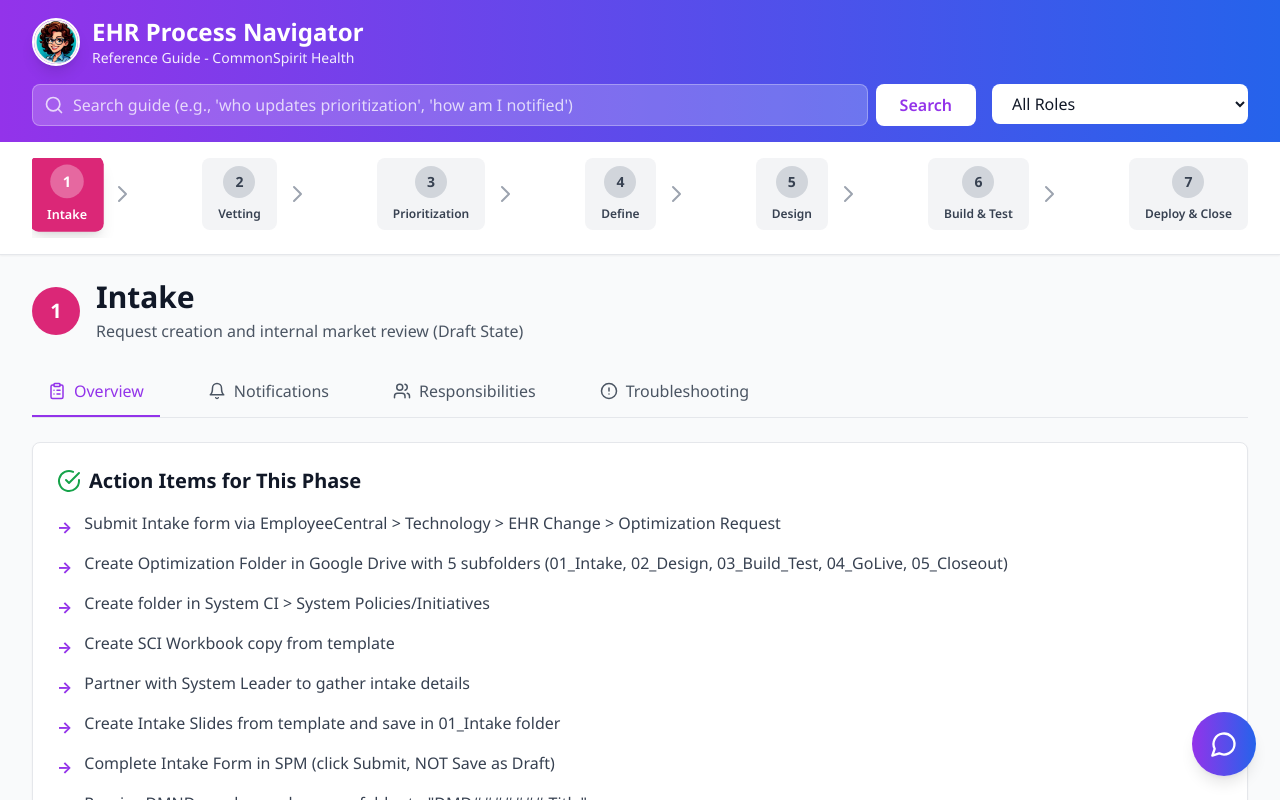
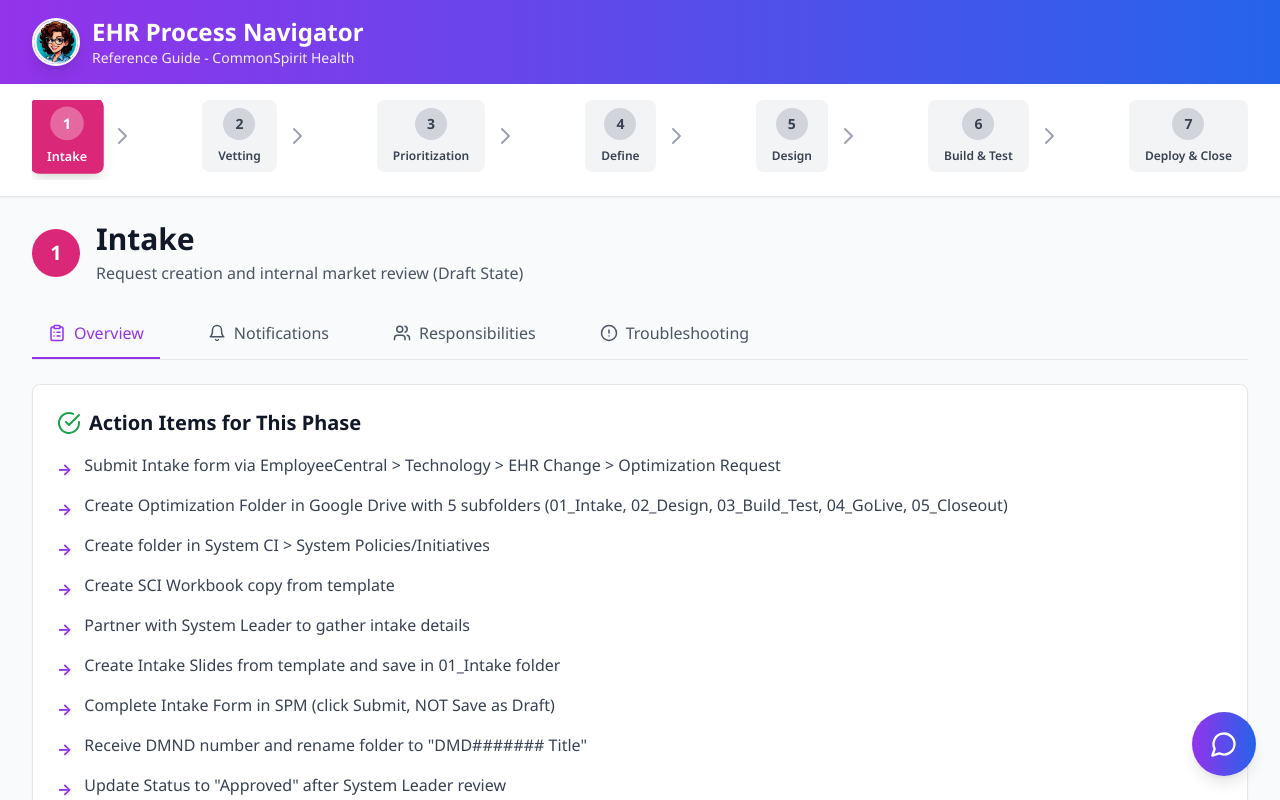
Before and after one commit to mkoepkeci-cmyk/Sophia, a React (Vite) app: page / in a window 1280 px wide. Shown: the top 800 px of the page. Built offline with nearby package versions, Linux system fonts and the light colour scheme.

Commit message:
Updated App.tsx

```diff
--- a/src/App.tsx
+++ b/src/App.tsx
@@ -7,10 +7,8 @@ import { SophiaChat } from './components/SophiaChat';
 import { phasesData } from './data/phasesData';
 
 function App() {
-  const [selectedRole, setSelectedRole] = useState('all');
-  const [searchQuery, setSearchQuery] = useState('');
+  const [selectedRole] = useState('all');
   const [selectedPhaseId, setSelectedPhaseId] = useState('intake');
-  const [searchResultMessage, setSearchResultMessage] = useState('');
   const [isChatOpen, setIsChatOpen] = useState(false);
 
   // Convert phases object to array and sort by order
@@ -23,108 +21,16 @@ function App() {
     return phases.find(p => p.id === selectedPhaseId) || phases[0];
   }, [phases, selectedPhaseId]);
 
-  // Search functionality - only update query, don't navigate on every keystroke
-  const handleSearchChange = (query: string) => {
-    setSearchQuery(query);
-  };
-
-  // Search execution - called on Enter or button click
-  const executeSearch = () => {
-    const query = searchQuery.trim();
-    if (!query) {
-      setSearchResultMessage('');
-      return;
-    }
-
-    const lowerQuery = query.toLowerCase();
-
-    // Search through all phases
-    for (const phase of phases) {
-      // Search in phase name and description
-      if (phase.name.toLowerCase().includes(lowerQuery) ||
-          phase.description.toLowerCase().includes(lowerQuery)) {
-        setSelectedPhaseId(phase.id);
-        setSearchResultMessage(`Found in ${phase.name} phase`);
-        return;
-      }
-
-      // Search in actions
-      for (const actions of Object.values(phase.actions)) {
-        if (actions.some(action => action.toLowerCase().includes(lowerQuery))) {
-          setSelectedPhaseId(phase.id);
-          setSearchResultMessage(`Found in ${phase.name} phase (Actions)`);
-          return;
-        }
-      }
-
-      // Search in outcomes
-      if (phase.outcomes.some(outcome =>
-        outcome.status.toLowerCase().includes(lowerQuery) ||
-        outcome.meaning.toLowerCase().includes(lowerQuery)
-      )) {
-        setSelectedPhaseId(phase.id);
-        setSearchResultMessage(`Found in ${phase.name} phase (Outcomes)`);
-        return;
-      }
-
-      // Search in responsibilities
-      if (phase.responsibilities.some(resp =>
-        resp.role.toLowerCase().includes(lowerQuery) ||
-        resp.actions.some(action => action.toLowerCase().includes(lowerQuery))
-      )) {
-        setSelectedPhaseId(phase.id);
-        setSearchResultMessage(`Found in ${phase.name} phase (Responsibilities)`);
-        return;
-      }
-
-      // Search in troubleshooting
-      if (phase.troubleshooting.some(item =>
-        item.problem.toLowerCase().includes(lowerQuery) ||
-        item.solution.toLowerCase().includes(lowerQuery)
-      )) {
-        setSelectedPhaseId(phase.id);
-        setSearchResultMessage(`Found in ${phase.name} phase (Troubleshooting)`);
-        return;
-      }
-    }
-
-    // No results found
-    setSearchResultMessage(`No results found for "${query}"`);
-  };
 
   return (
     <div className="min-h-screen bg-gray-50 flex flex-col">
-      <Header
-        selectedRole={selectedRole}
-        onRoleChange={setSelectedRole}
-        searchQuery={searchQuery}
-        onSearchChange={handleSearchChange}
-        onSearchSubmit={executeSearch}
-      />
+      <Header />
 
       <PhaseTimeline
         phases={phases}
         selectedPhaseId={selectedPhaseId}
-        onPhaseSelect={(id) => {
-          setSelectedPhaseId(id);
-          setSearchResultMessage('');
-        }}
+        onPhaseSelect={setSelectedPhaseId}
       />
-
-      {/* Search Result Banner */}
-      {searchResultMessage && (
-        <div className="bg-blue-50 border-b border-blue-200 px-4 py-3">
-          <div className="max-w-7xl mx-auto flex items-center justify-between">
-            <p className="text-blue-800 font-medium">{searchResultMessage}</p>
-            <button
-              onClick={() => setSearchResultMessage('')}
-              className="text-blue-600 hover:text-blue-800 font-semibold text-sm"
-            >
-              Clear
-            </button>
-          </div>
-        </div>
-      )}
 
       <main className="flex-1">
         <PhaseDashboard
--- a/src/components/Header.tsx
+++ b/src/components/Header.tsx
@@ -1,24 +1,8 @@
-import { Search } from 'lucide-react';
-
-interface HeaderProps {
-  selectedRole: string;
-  onRoleChange: (role: string) => void;
-  searchQuery: string;
-  onSearchChange: (query: string) => void;
-  onSearchSubmit: () => void;
-}
-
-export function Header({ selectedRole, onRoleChange, searchQuery, onSearchChange, onSearchSubmit }: HeaderProps) {
-  const handleKeyDown = (e: React.KeyboardEvent<HTMLInputElement>) => {
-    if (e.key === 'Enter') {
-      onSearchSubmit();
-    }
-  };
+export function Header() {
   return (
     <header className="bg-gradient-to-r from-purple-600 to-blue-600 text-white shadow-lg">
       <div className="max-w-7xl mx-auto px-4 sm:px-6 lg:px-8 py-4">
-        {/* Top Row: Branding */}
-        <div className="flex items-center gap-3 mb-4">
+        <div className="flex items-center gap-3">
           <img
             src="/Cheerful Woman with Voluminous Curls.png"
             alt="Sophia"
@@ -29,48 +13,6 @@ export function Header({ selectedRole, onRoleChange, searchQuery, onSearchChange
             <p className="text-sm opacity-90">Reference Guide - CommonSpirit Health</p>
           </div>
         </div>
-
-        {/* Bottom Row: Search and Role Selector */}
-        <div className="flex flex-col sm:flex-row gap-4">
-          {/* Search Bar */}
-          <div className="flex-1 flex gap-2">
-            <div className="flex-1 relative">
-              <div className="absolute inset-y-0 left-0 pl-3 flex items-center pointer-events-none">
-                <Search size={20} className="text-white opacity-75" />
-              </div>
-              <input
-                type="text"
-                value={searchQuery}
-                onChange={(e) => onSearchChange(e.target.value)}
-                onKeyDown={handleKeyDown}
-                placeholder="Search guide (e.g., 'who updates prioritization', 'how am I notified')"
-                className="w-full pl-10 pr-4 py-2 bg-white bg-opacity-20 border border-white border-opacity-30 rounded-lg text-white placeholder-white placeholder-opacity-75 focus:outline-none focus:ring-2 focus:ring-white focus:bg-opacity-30 transition-colors"
-              />
-            </div>
-            <button
-              onClick={onSearchSubmit}
-              className="px-6 py-2 bg-white text-purple-600 font-semibold rounded-lg hover:bg-opacity-90 transition-colors focus:outline-none focus:ring-2 focus:ring-white"
-            >
-              Search
-            </button>
-          </div>
-
-          {/* Role Selector */}
-          <div className="sm:w-64">
-            <select
-              value={selectedRole}
-              onChange={(e) => onRoleChange(e.target.value)}
-              className="w-full px-4 py-2 bg-white text-gray-900 rounded-lg font-medium focus:outline-none focus:ring-2 focus:ring-white cursor-pointer"
-            >
-              <option value="all">All Roles</option>
-              <option value="ci">Clinical Informaticist (CI)</option>
-              <option value="cmpgm">CM Program Manager</option>
-              <option value="it">IT / Applications Engineer</option>
-              <option value="systemLeader">System Leader</option>
-              <option value="validator">Validator</option>
-            </select>
-          </div>
-        </div>
       </div>
     </header>
   );
```
